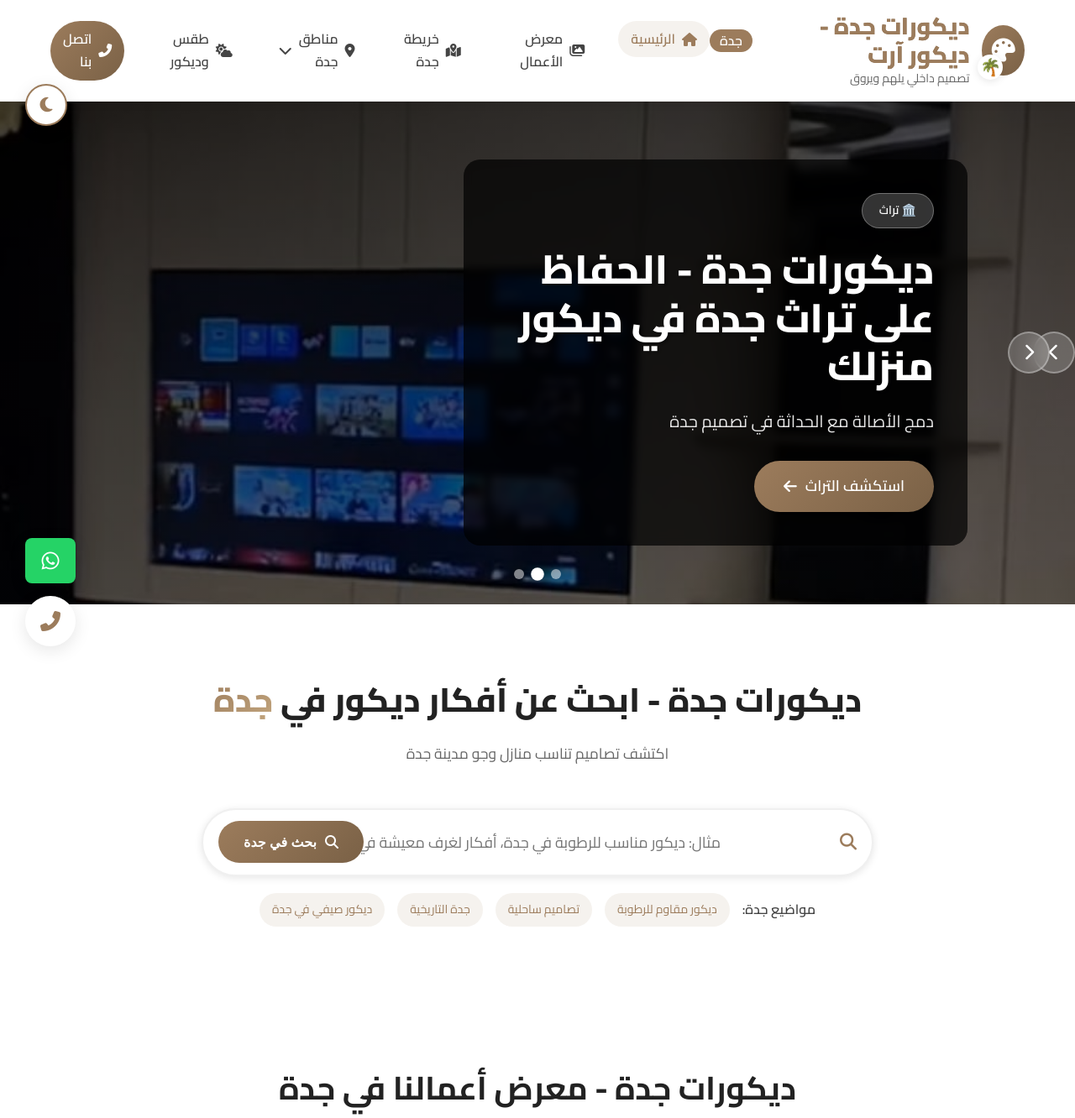
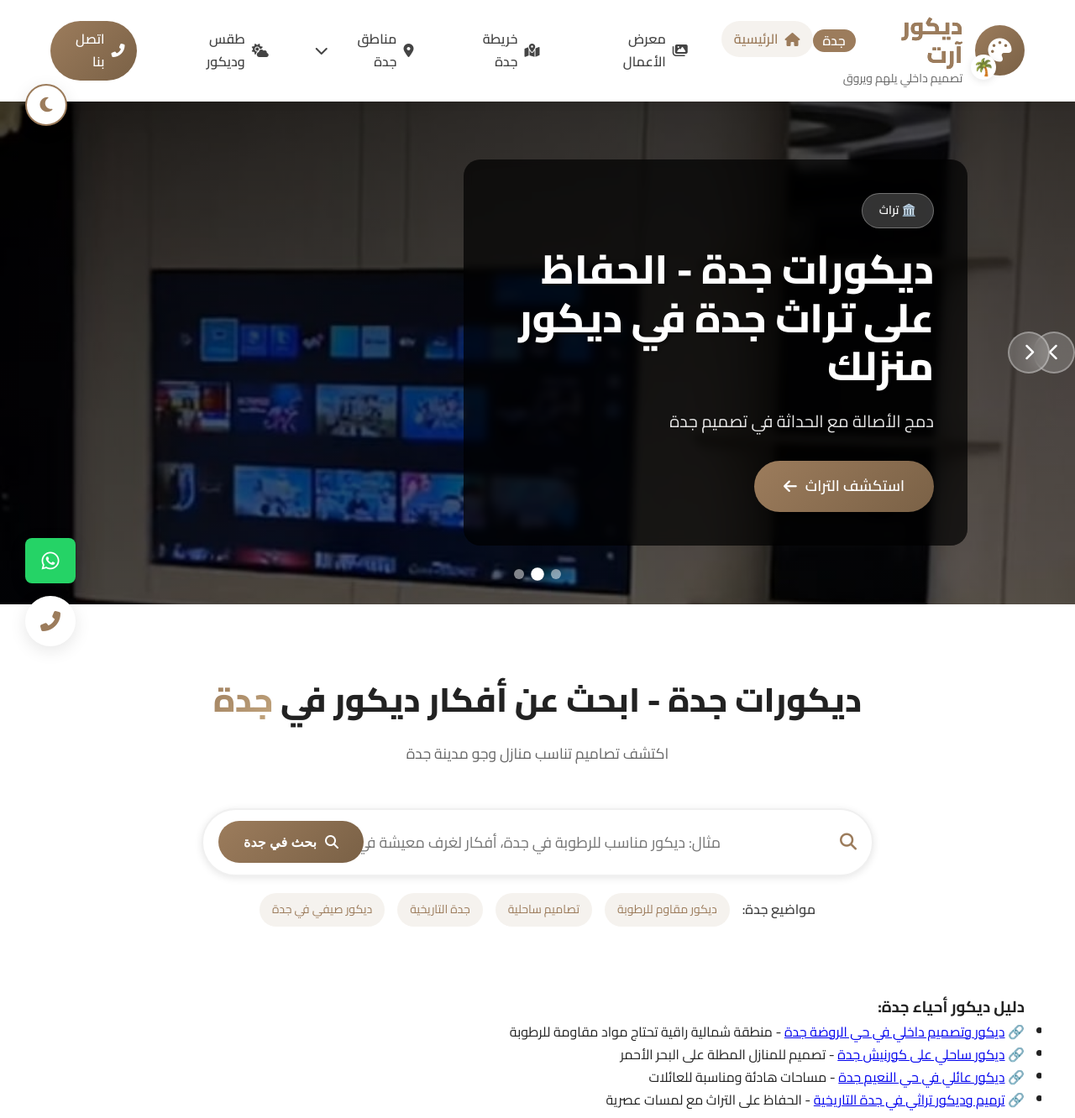
Before and after one commit to batman734511775-tech/decorartjeddah, a plain HTML site: page index.html in a window 1280 px wide. Shown: the top 1332 px of the page at 84% size. Drawn offline with Linux system fonts and the light colour scheme.

Commit message:
Update index.html

```diff
--- a/index.html
+++ b/index.html
@@ -8,7 +8,7 @@
     <meta name="viewport" content="width=device-width, initial-scale=1.0">
 
     <!-- Primary Meta Tags -->
-    <title>ديكور آرت جدة | تصميم داخلي وديكور منازل في جدة | +966535544019</title>
+    <title>ديكورات جدةديكور آرت جدة | تصميم داخلي وديكور منازل في جدة | +966535544019</title>
     <meta name="title" content="ديكور آرت جدة | تصميم داخلي وديكور منازل في جدة | +966535544019">
     <meta name="description" content="مصمم ديكور متخصص في جدة، نقدم خدمات تصميم داخلي، ديكور فلل، شقق، مكاتب في جميع أحياء جدة. اتصل الآن: +966535544019">
     <meta name="author" content="ديكور آرت جدة">
@@ -146,13 +146,13 @@
             <div class="header-inner">
                 <!-- Logo -->
                 <div class="logo-wrapper">
-                    <a href="/" class="logo" aria-label="ديكور آرت جدة - الصفحة الرئيسية">
+                    <a href="/" class="logo" aria-label="ديكورات جدة - ديكور آرت جدة - الصفحة الرئيسية">
                         <div class="logo-icon">
                             <i class="fas fa-palette"></i>
                             <div class="jeddah-mark">🌴</div>
                         </div>
                         <div class="logo-text">
-                            <h1 class="logo-title">ديكورات جدة - ديكور آرت <span class="city-badge">جدة</span></h1>
+                            <h1 class="logo-title"> ديكور آرت <span class="city-badge">جدة</span></h1>
                             <p class="logo-subtitle">تصميم داخلي يلهم ويروق</p>
                         </div>
                     </a>
@@ -284,6 +284,16 @@
                     </div>
                 </div>
             </div>
+
+            <div class="internal-links">
+    <h3>دليل ديكور أحياء جدة:</h3>
+    <ul>
+        <li>🔗 <a href="neighborhoods/rawdah.html">ديكور وتصميم داخلي في حي الروضة جدة</a> - منطقة شمالية راقية تحتاج مواد مقاومة للرطوبة</li>
+        <li>🔗 <a href="neighborhoods/corniche.html">ديكور ساحلي على كورنيش جدة</a> - تصميم للمنازل المطلة على البحر الأحمر</li>
+        <li>🔗 <a href="neighborhoods/naseem.html">ديكور عائلي في حي النعيم جدة</a> - مساحات هادئة ومناسبة للعائلات</li>
+        <li>🔗 <a href="neighborhoods/historical.html">ترميم وديكور تراثي في جدة التاريخية</a> - الحفاظ على التراث مع لمسات عصرية</li>
+    </ul>
+</div>
 
             <!-- ===== Portfolio Section ===== -->
             <section class="portfolio-section" id="portfolio" itemscope itemtype="https://schema.org/ItemList">
```
